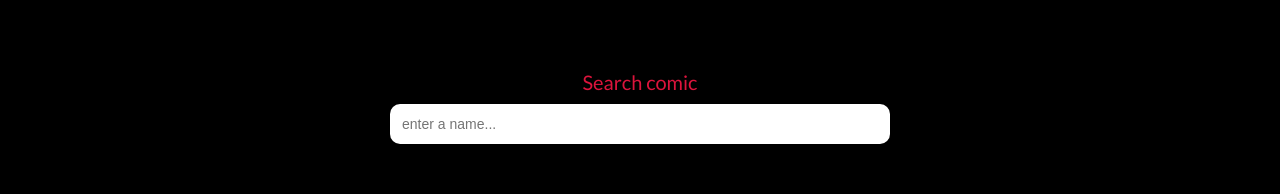
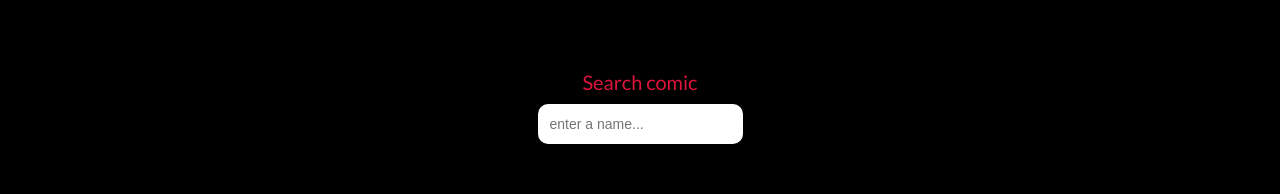
Before and after one commit to Marvin-Figueroa/marvel-world-app, a React (Create React App) app: page /comics in a window 1280 px wide. Shown: the part 293-487 px from the top of the page. Built offline with nearby package versions, Linux system fonts and the light colour scheme; no server answers.

Commit message:
Modify styles of the SearchBar component

```diff
--- a/src/components/SearchBar.scss
+++ b/src/components/SearchBar.scss
@@ -2,36 +2,28 @@
   margin: 0 auto;
   width: 100%;
   max-width: 50rem;
-  margin: 4rem auto;
   display: flex;
   flex-direction: column;
   align-items: center;
+  gap: 1rem;
 }
 
 .form-search__label {
-  margin-bottom: 1rem;
   font-size: 2rem;
   color: crimson;
 }
 
-.form-search__inputs {
+.form-search__input {
+  width: 100%;
   border-radius: 10px;
-  overflow: hidden;
-  display: flex;
-  align-items: center;
-  width: 100%;
-  height: 40px;
-
-  &:focus-within {
-    box-shadow: crimson 0px 0px 0px 1px;
-  }
-}
-
-.form-search__input {
   border: none;
   outline: none;
   flex: 9;
   padding: 1.2rem;
   font-size: 1.4rem;
   height: 100%;
+
+  &:focus {
+    box-shadow: inset 0 0 0 2px crimson;
+  }
 }
```
